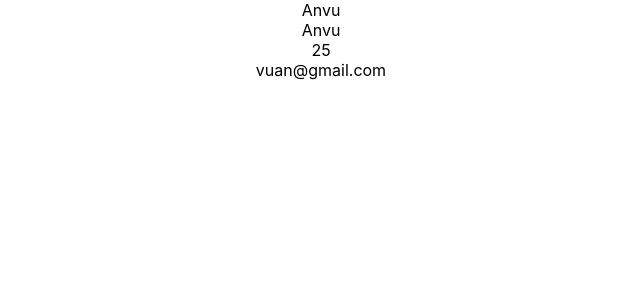
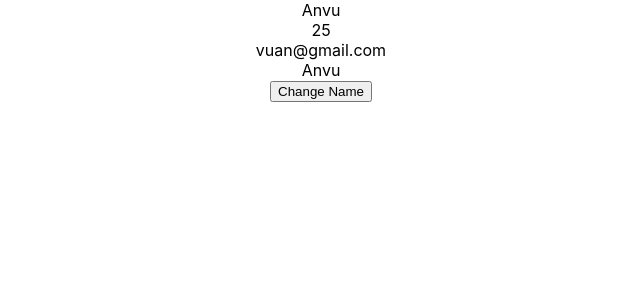
Before and after one commit to VuTuongAn/React, a React (Create React App) app in the folder my-app/: page / in a window 1280 px wide. Shown: the top 300 px of the page, without its empty margins (319-959 px from the left). Built offline with nearby package versions, Linux system fonts and the light colour scheme.

Commit message:
useState

```diff
--- a/my-app/src/App.tsx
+++ b/my-app/src/App.tsx
@@ -2,18 +2,22 @@ import React from 'react';
 import './App.css';
 
 function App() {
-  const name = 'Anvu';
   const nameObj = {
     name: 'Anvu',
     age: 25,
     email: 'vuan@gmail.com'
   }
+  const [name, setName] = React.useState('Anvu');
+  const handleChangeName = () => {
+    setName('Name anvu new');
+  }
   return (
     <div className="App">
-      <div>{name}</div>
       <div>{nameObj.name}</div>
       <div>{nameObj.age}</div>
       <div>{nameObj.email}</div>
+      <div>{name}</div>
+      <button onClick={handleChangeName}>Change Name</button>
     </div>
   );
 }
```
